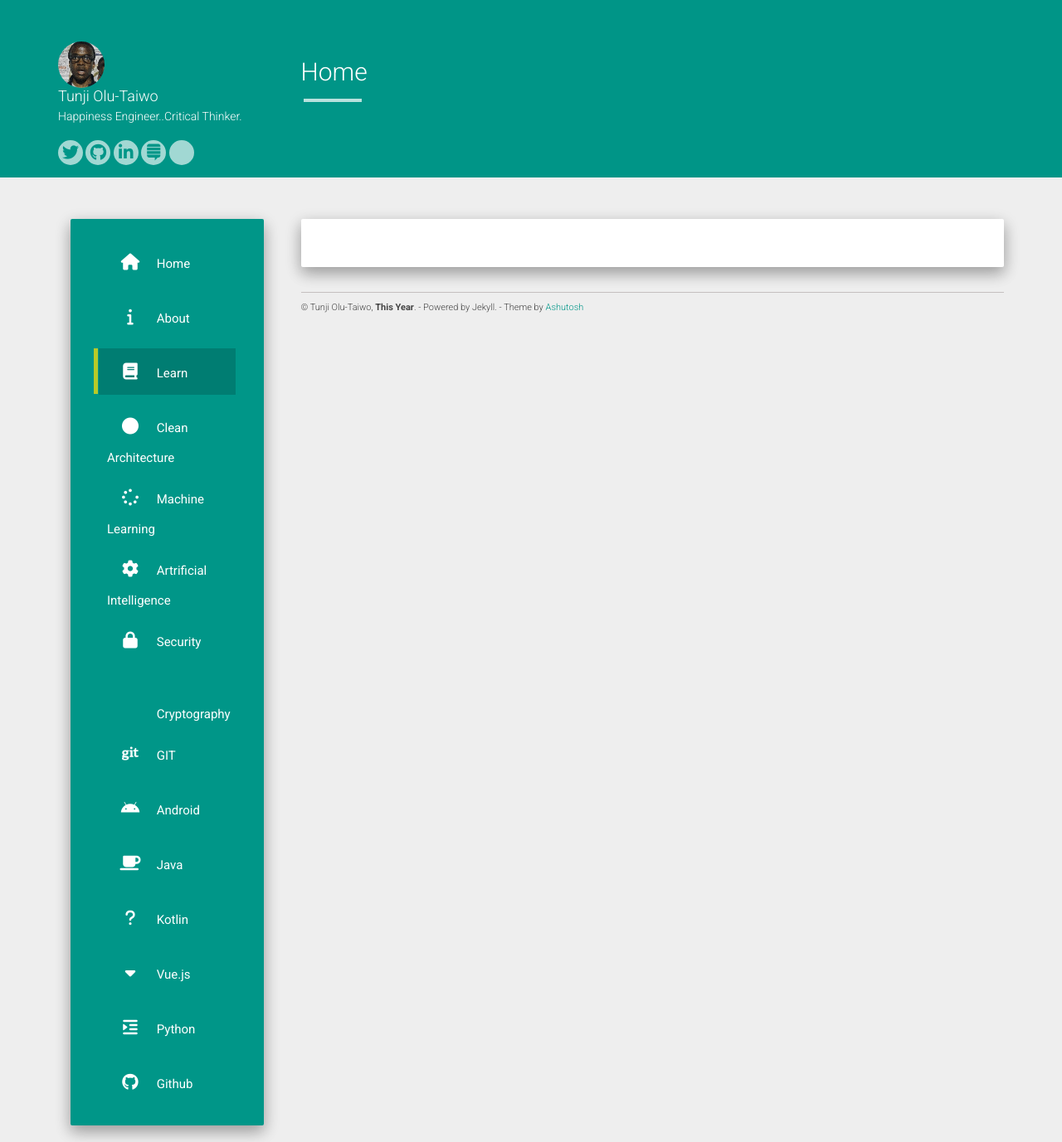
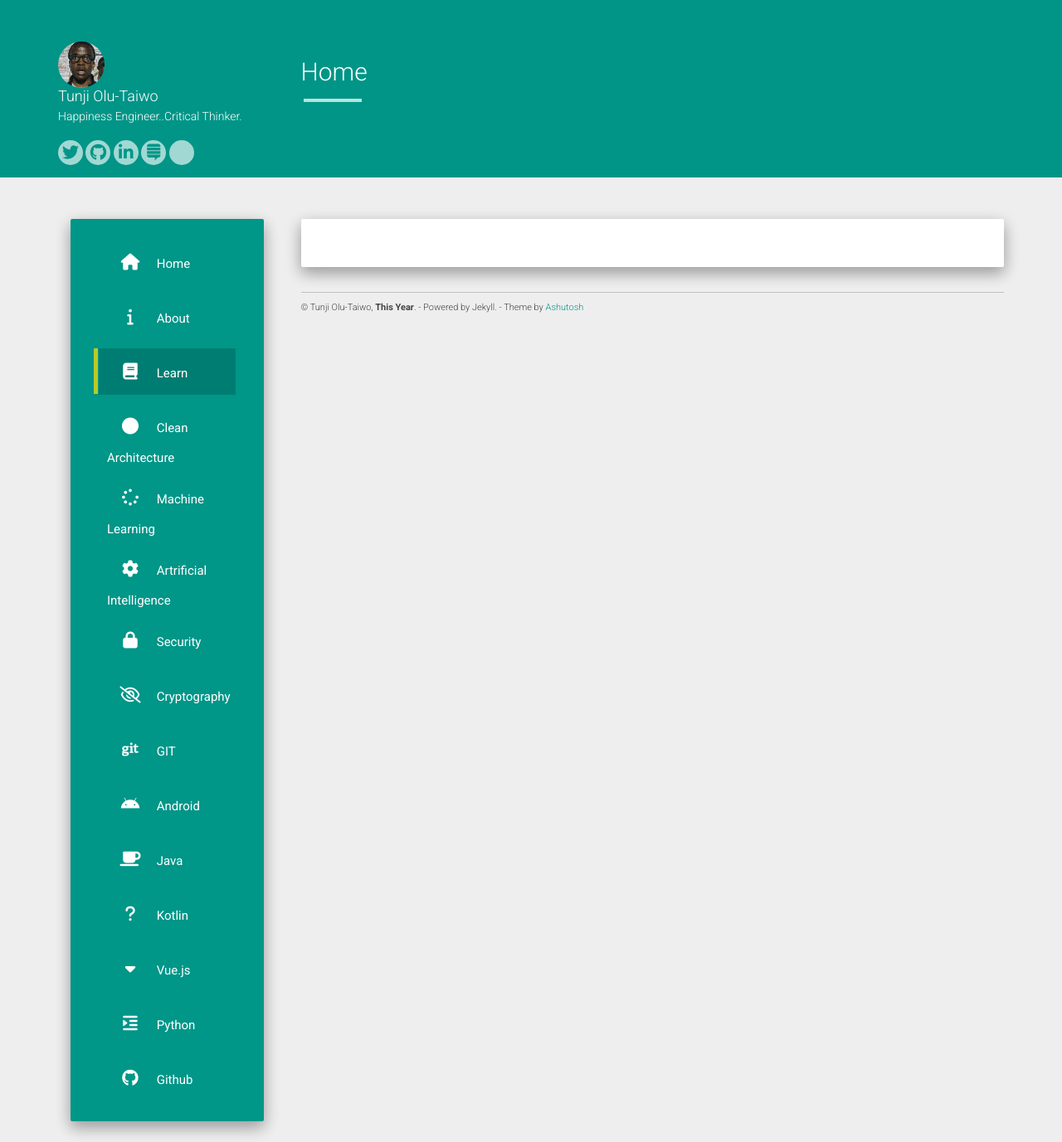
Before and after one commit to tunjos/learn.tunjos.co, a Jekyll site: the page built from index.html, in a window 1280 px wide. Shown: the whole page at 83% size. Built offline with Jekyll 4.4.1, drawn with Linux system fonts in a browser that asks for light colours; nearby versions of some CDN libraries; the list of posts is cut into pages by our own code.

Commit message:
Fix Cryptography icon
- prepend "fa"

```diff
--- a/_config.yml
+++ b/_config.yml
@@ -34,7 +34,7 @@ urls:
       icon: fa-lock
     - text: Cryptography
       url: /cryptography/
-      icon: eye-slash
+      icon: fa-eye-slash
     - text: GIT
       url: /git
       icon: fa-git
```
